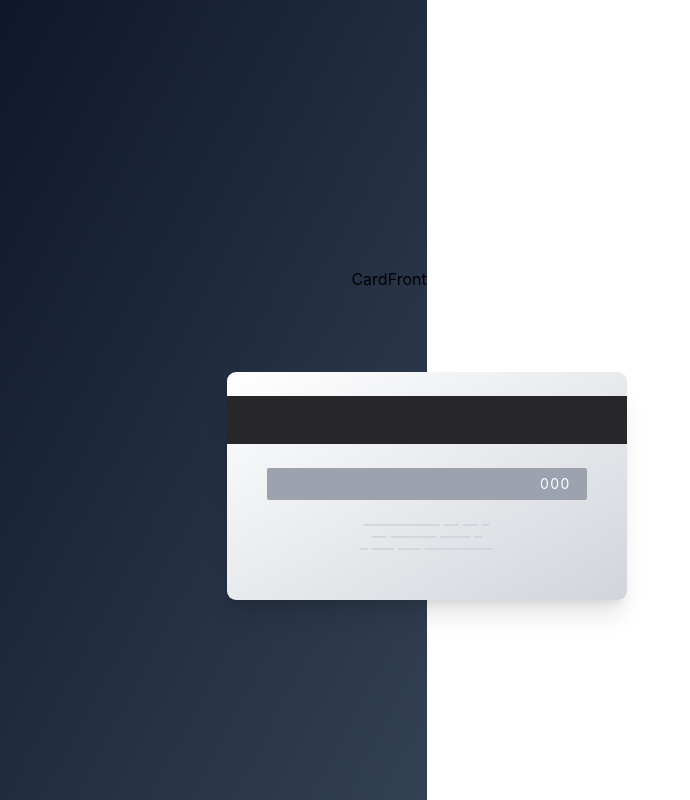
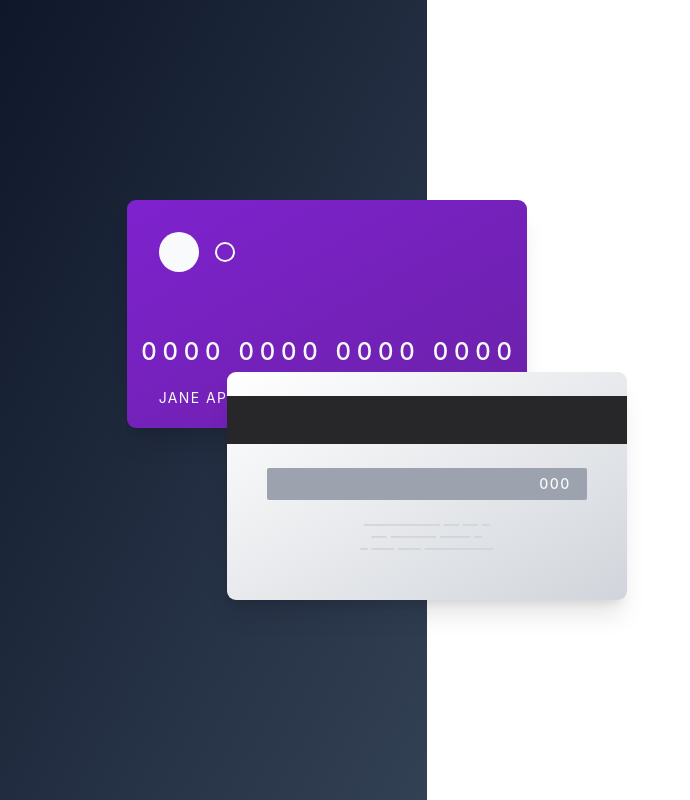
Before and after one commit to vladavoX/interactive_card_details_form, a React (Vite) app: page / in a window 1280 px wide. Shown: the whole page, without its empty margins (0-690 px from the left). Built offline with nearby package versions, Linux system fonts and the light colour scheme.

Commit message:
Card front

```diff
--- a/src/components/CardBack.tsx
+++ b/src/components/CardBack.tsx
@@ -2,7 +2,7 @@ const CardBack = () => {
   return (
     <div className='flex flex-col items-center absolute bottom-1/4 right-[-200px] w-[400px] h-[228px] bg-gradient-to-br shadow-xl from-white to-gray-300 z-50 rounded-[9px]'>
       <div className='bg-zinc-800 w-full h-12 mt-6'></div>
-      <div className='bg-gray-400 w-4/5 h-8 rounded-sm mt-6 text-white flex items-center justify-end px-4 text-sm tracking-widest'>
+      <div className='bg-gray-400 w-4/5 h-8 rounded-sm mt-6 text-gray-50 flex items-center justify-end px-4 text-sm tracking-widest font-medium'>
         <p>000</p>
       </div>
       <div className='mt-3'>
--- a/src/components/CardFront.tsx
+++ b/src/components/CardFront.tsx
@@ -1,5 +1,19 @@
 const CardFront = () => {
-  return <div className='absolute top-1/3 right-0'>CardFront</div>
+  return (
+    <div className='flex flex-col items-center absolute top-1/4 right-[-100px] w-[400px] h-[228px] bg-gradient-to-br shadow-xl from-purple-700 to-purple-800 z-50 rounded-[9px]'>
+      <div className='flex items-center w-full gap-4 justify-start px-8 pt-8'>
+        <div className='w-10 h-10 rounded-full bg-gray-50'></div>
+        <div className='w-5 h-5 rounded-full border-gray-50 border-2'></div>
+      </div>
+      <div className='w-fit font-medium text-2xl text-gray-50 tracking-[0.24em] mt-16 mr-[-0.24em]'>
+        <p>0000 0000 0000 0000</p>
+      </div>
+      <div className='flex w-full justify-between px-8 mt-5 text-gray-50 text-sm tracking-widest'>
+        <p>JANE APPLEASEED</p>
+        <p>00/00</p>
+      </div>
+    </div>
+  )
 }
 
 export default CardFront
```
